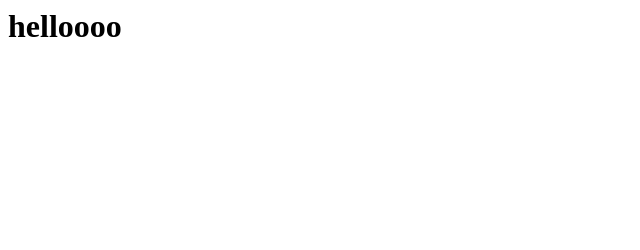
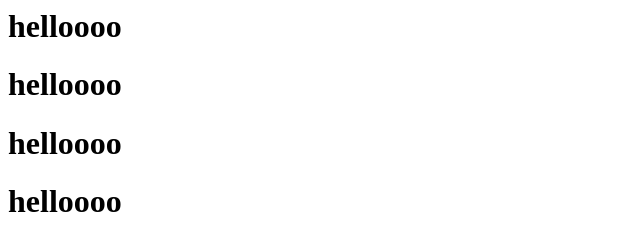
Before and after one commit to Giaugg/Giaugg.github.io, a plain HTML site: page index.html in a window 1280 px wide. Shown: the whole page, without its empty margins (0-640 px from the left). Drawn offline with Linux system fonts and the light colour scheme.

Commit message:
add hello

```diff
--- a/index.html
+++ b/index.html
@@ -1 +1,4 @@
 <h1> helloooo </h1>
+<h1> helloooo </h1>
+<h1> helloooo </h1>
+<h1> helloooo </h1>
```
